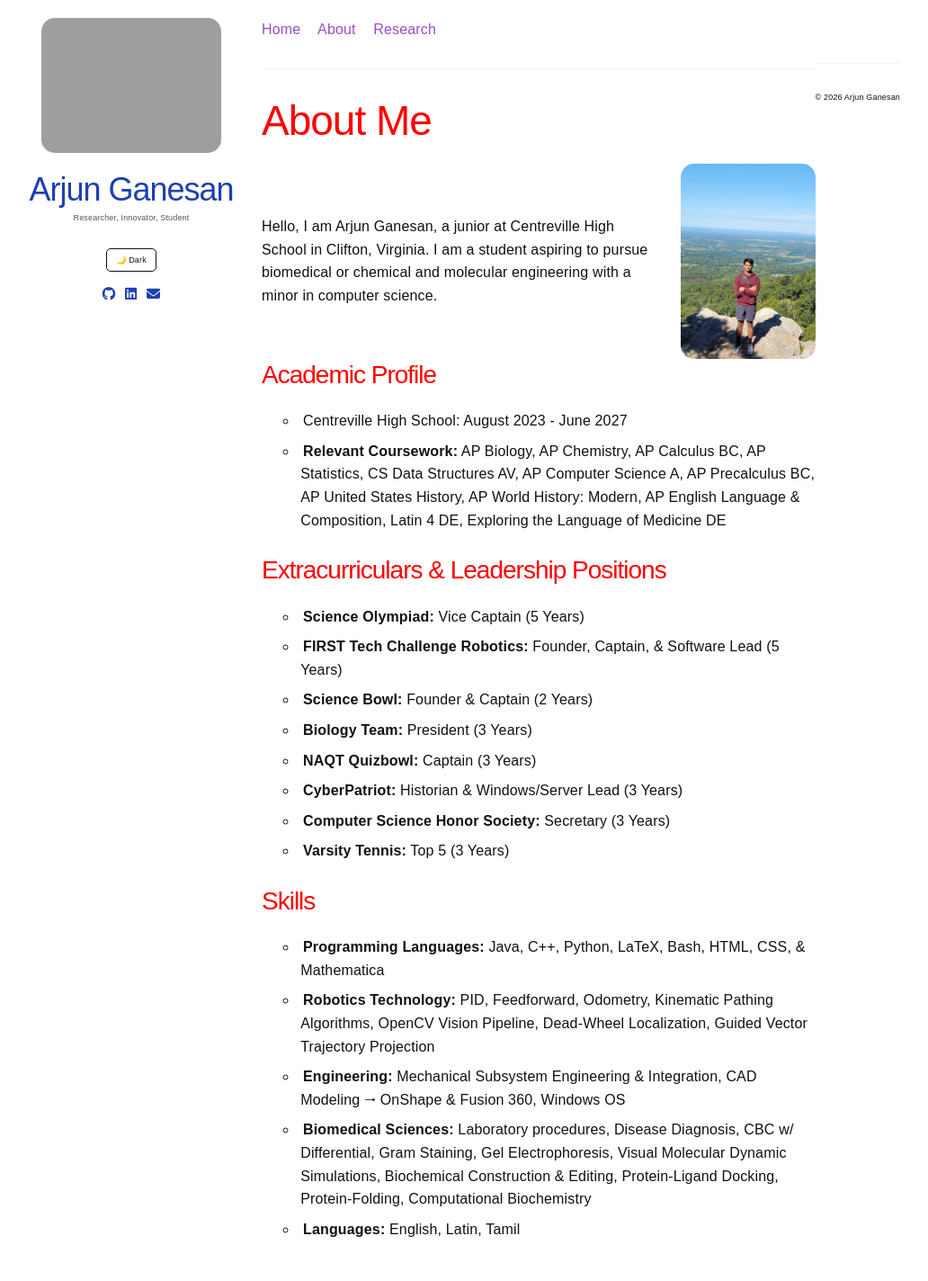
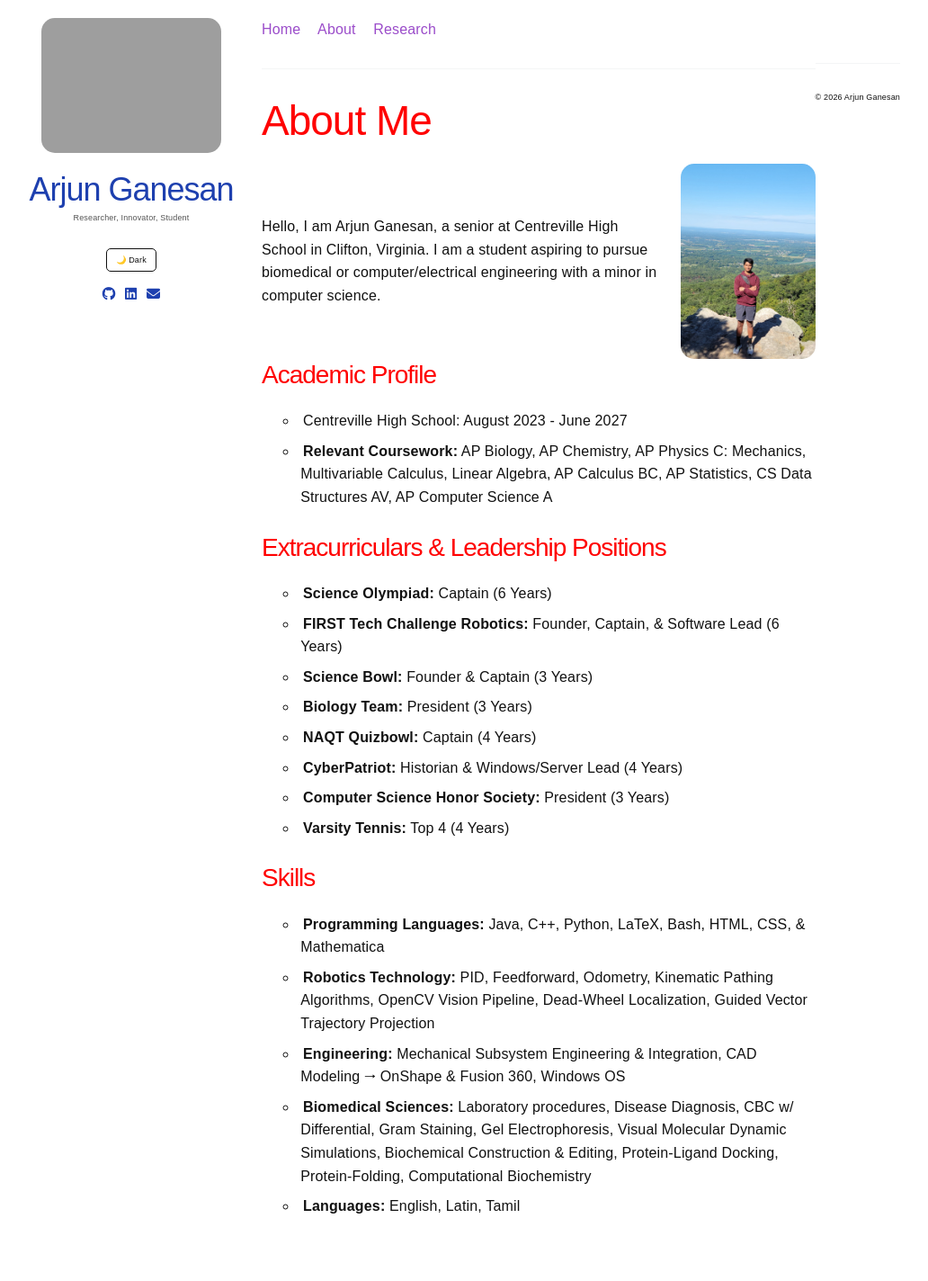
Before and after one commit to Arjun-Ganesan/Arjun-Ganesan.github.io, a Jekyll site: the page built from about.md, in a window 1280 px wide. Shown: the whole page at 90% size, without its empty margins (129-1161 px from the left). Built offline with Jekyll 4.4.1, drawn with Linux system fonts in a browser that asks for light colours; after the commit the page ends 1399 px from its top, so only the background shows below that.

Commit message:
Update about.md

```diff
--- a/about.md
+++ b/about.md
@@ -7,7 +7,7 @@ permalink: /about/
 # About Me
 <div class="about-container">
   <div class="about-text">
-    Hello, I am Arjun Ganesan, a junior at Centreville High School in Clifton, Virginia. I am a student aspiring to pursue biomedical or chemical and molecular engineering with a minor in computer science.
+    Hello, I am Arjun Ganesan, a senior at Centreville High School in Clifton, Virginia. I am a student aspiring to pursue biomedical or computer/electrical engineering with a minor in computer science.
   </div>
 
   <img src="{{Arjun-Ganesan.github.io}}/IMG_20250831_103122.jpg" alt="My Photo" width="150px" style="border-radius:15px;">
@@ -15,17 +15,17 @@ permalink: /about/
 
 ### Academic Profile
 * Centreville High School: August 2023 - June 2027
-* **Relevant Coursework:** AP Biology, AP Chemistry, AP Calculus BC, AP Statistics, CS Data Structures AV, AP Computer Science A, AP Precalculus BC, AP United States History, AP World History: Modern, AP English Language & Composition, Latin 4 DE, Exploring the Language of Medicine DE
+* **Relevant Coursework:** AP Biology, AP Chemistry, AP Physics C: Mechanics, Multivariable Calculus, Linear Algebra, AP Calculus BC, AP Statistics, CS Data Structures AV, AP Computer Science A
 
 ### Extracurriculars & Leadership Positions
-* **Science Olympiad:** Vice Captain (5 Years)
-* **FIRST Tech Challenge Robotics:** Founder, Captain, & Software Lead (5 Years)
-* **Science Bowl:** Founder & Captain (2 Years)
+* **Science Olympiad:** Captain (6 Years)
+* **FIRST Tech Challenge Robotics:** Founder, Captain, & Software Lead (6 Years)
+* **Science Bowl:** Founder & Captain (3 Years)
 * **Biology Team:** President (3 Years)
-* **NAQT Quizbowl:** Captain (3 Years)
-* **CyberPatriot:** Historian & Windows/Server Lead (3 Years)
-* **Computer Science Honor Society:** Secretary (3 Years)
-* **Varsity Tennis:** Top 5 (3 Years)
+* **NAQT Quizbowl:** Captain (4 Years)
+* **CyberPatriot:** Historian & Windows/Server Lead (4 Years)
+* **Computer Science Honor Society:** President (3 Years)
+* **Varsity Tennis:** Top 4 (4 Years)
 
 ### Skills
 * **Programming Languages:** Java, C++,  Python,  LaTeX, Bash, HTML, CSS, & Mathematica
```
